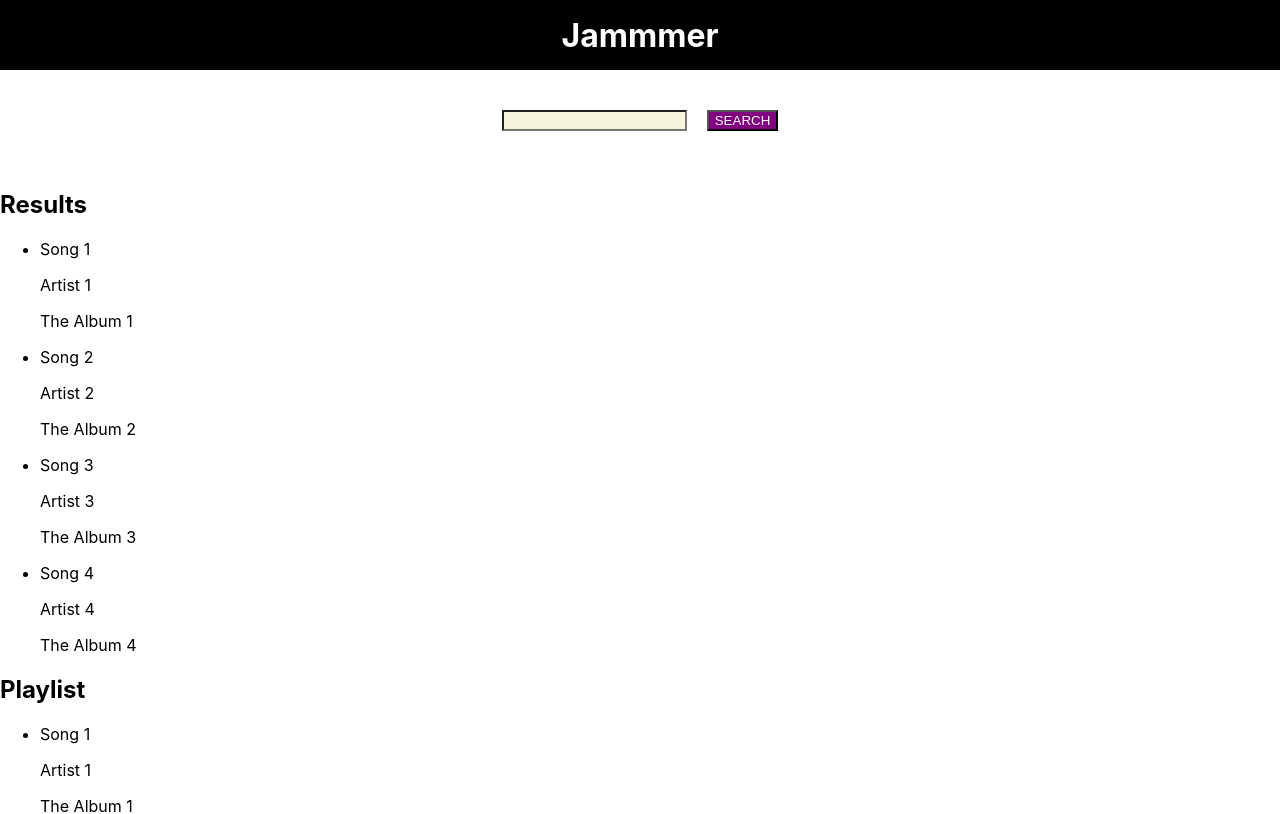
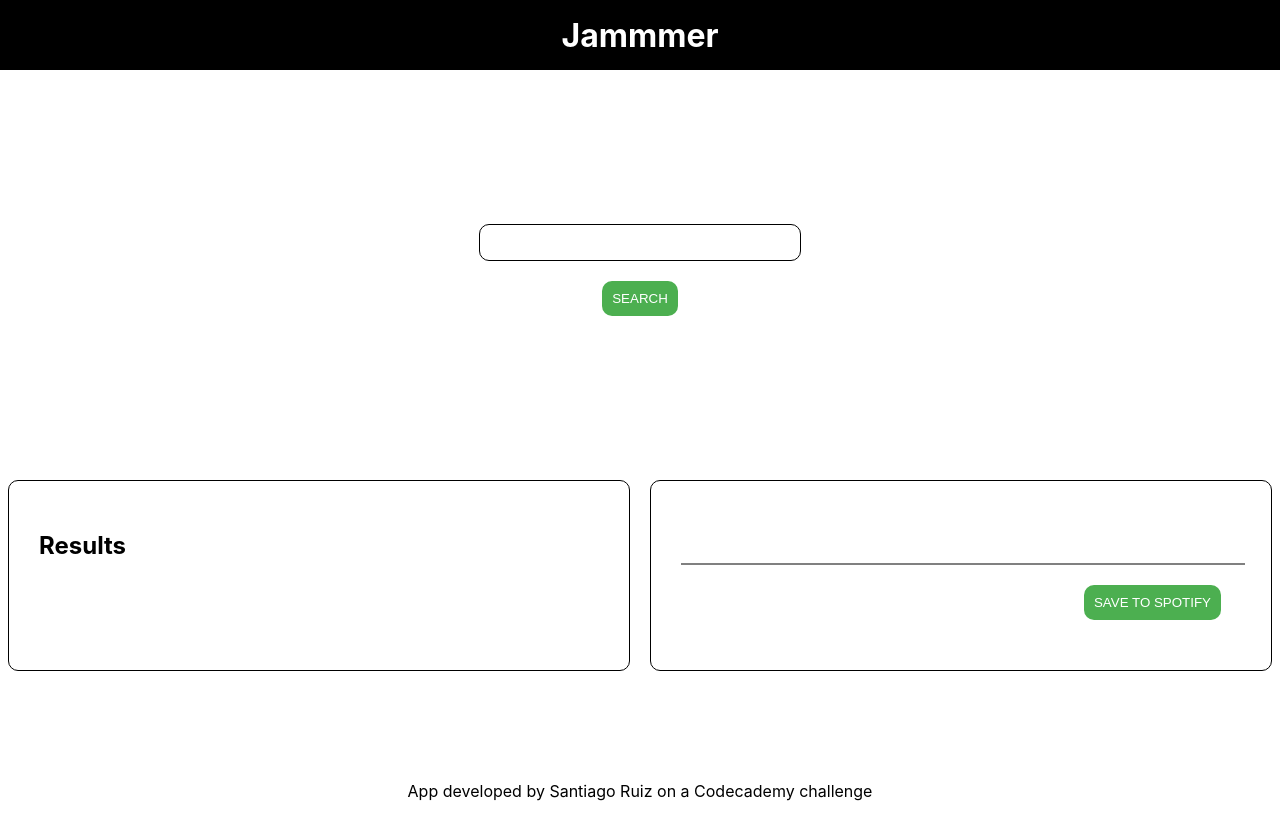
Before and after one commit to santiagoruizs/jammmer, a React (Create React App) app: page / in a window 1280 px wide. Shown: the top 814 px of the page. Built offline with nearby package versions, Linux system fonts and the light colour scheme.

Commit message:
Skelleton app built with some fixes still needed, styles still of but functional

```diff
--- a/src/App.js
+++ b/src/App.js
@@ -1,17 +1,61 @@
 
 import style from './App.module.css';
-import React from 'react'
+import React, {useState} from 'react'
 import SearchBar from './components/SearchBar';
 import SearchResults from './components/SearchResults';
 import PlayList from './components/Playlist';
 
+const temResults = [
+  {
+      id: 1,
+      song: 'Song 1223',
+      artist: 'Artist 1',
+      album: 'The Album 1',
+  },
+  {
+      id: 2,
+      song: 'Song 2',
+      artist: 'Artist 2',
+      album: 'The Album 2',
+  },
+  {
+      id: 3,
+      song: 'Song 3',
+      artist: 'Artist 3',
+      album: 'The Album 3',
+  },
+  {
+      id: 4,
+      song: 'Song 4',
+      artist: 'Artist 4',
+      album: 'The Album 4',
+  },
+];
+
 function App() {
+  const [results, setResults] = useState([]);
+  const [playlist, setPlaylist] = useState([]);
+  const trackClickHandler = (track) => {
+    if (!playlist.find(obj => obj.id == track.id)){
+      setPlaylist(prev => [track, ...prev])
+     }
+  }
+  const deleteTrackHandler = (track) => {
+    setPlaylist(playlist.filter(pl => pl.song !== track.song))
+
+  }
+  const loadSearch = () => {
+    setResults(temResults)
+  }
   return (
-    <div>
+    <div className={style.container}>
       <h1 className={style.banner} >Jammmer</h1>
-      <SearchBar />
-      <SearchResults />
-      <PlayList />
+      <SearchBar searchHandler = {loadSearch}/>
+      <div className={style.playistContainer} >
+        <SearchResults results={results} trackClick = {trackClickHandler}/>
+        <PlayList playlist ={playlist} trackClick={deleteTrackHandler}/>
+      </div>
+      <footer>App developed by Santiago Ruiz on a Codecademy challenge</footer>
     </div>
   );
 }
--- a/src/App.module.css
+++ b/src/App.module.css
@@ -1,3 +1,11 @@
+.container{
+  display: flex;
+  align-items: center;
+  justify-content: center;
+  overflow:auto;
+  flex-direction: column;
+}
+
 .banner{
     background-color: black;
     height: 70px;
@@ -8,3 +16,9 @@
     align-items: center;
     justify-content: center;
   }
+
+  .playistContainer{
+    display: flex;
+    flex-direction: row;
+    margin-bottom: 100px;
+  }
--- a/src/components/Playlist.js
+++ b/src/components/Playlist.js
@@ -1,24 +1,13 @@
-import React from 'react'
+import React, { useState } from 'react'
 import TrackList from './Tracklist';
-const temResults = [
-    {
-        song: 'Song 1',
-        artist: 'Artist 1',
-        album: 'The Album 1',
-    },
-    {
-        song: 'Song 2',
-        artist: 'Artist 2',
-        album: 'The Album 2',
-    },
+import style from '../styles/Playlist.module.css'
 
-];
-function PlayList () {
+function PlayList (props) {
     return(
-        <div>
-            <h2>Playlist</h2>
-            <TrackList songs={temResults}/>
-            <button>SAVE TO SPOTIFY</button>
+        <div className={style.container} >
+            <input type="text" className={style.playlistTitle} />
+            <TrackList songs={props.playlist} trackClickHandler={props.trackClick}/>
+            <button className={style.button}>SAVE TO SPOTIFY</button>
         </div>
     )
 }
--- a/src/components/SearchBar.js
+++ b/src/components/SearchBar.js
@@ -1,11 +1,11 @@
 import React from 'react'
 import style from '../styles/Searchbar.module.css'
 
-function SearchBar () {
+function SearchBar (props) {
     return(
         <div className={style.container}>
                 <input type="text" name="searchInput" className={style.input} />
-                <button type="submit" className={style.button} >SEARCH</button>
+                <button type="submit" className={style.button} onClick={props.searchHandler}>SEARCH</button>
         </div>
     )
 }
--- a/src/components/SearchResults.js
+++ b/src/components/SearchResults.js
@@ -1,33 +1,14 @@
-import React from 'react'
+import React, { useState } from 'react'
 import TrackList from './Tracklist';
+import style from '../styles/SearchResults.module.css'
 
-const temResults = [
-    {
-        song: 'Song 1',
-        artist: 'Artist 1',
-        album: 'The Album 1',
-    },
-    {
-        song: 'Song 2',
-        artist: 'Artist 2',
-        album: 'The Album 2',
-    },
-    {
-        song: 'Song 3',
-        artist: 'Artist 3',
-        album: 'The Album 3',
-    },
-    {
-        song: 'Song 4',
-        artist: 'Artist 4',
-        album: 'The Album 4',
-    },
-];
-function SearchResults () {
+
+function SearchResults (props) {
+
     return(
-        <div>
+        <div className={style.container} >
             <h2>Results</h2>
-            <TrackList songs={temResults} />
+            <TrackList songs={props.results} trackClickHandler={props.trackClick} />
         </div>
     )
 }
--- a/src/components/Track.js
+++ b/src/components/Track.js
@@ -1,9 +1,12 @@
 import React from 'react'
 import style from '../styles/Track.module.css'
 
-function Track ({song, artist, album}) {
+function Track ({song, artist, album, id, handleClick}) {
+    const handleTrackClick = () =>{
+        handleClick({song, artist, album, id})
+    }
     return(
-        <div className ={style.container}>
+        <div className ={style.container} onClick={handleTrackClick}>
             <p>{song}</p>
             <p>{artist}</p>
             <p>{album}</p>
--- a/src/components/Tracklist.js
+++ b/src/components/Tracklist.js
@@ -1,11 +1,12 @@
 import React from 'react'
 import Track from './Track';
+import style from '../styles/Tracklist.module.css'
 
 function TrackList (props) {
     return(
         <div>
-            <ul>
-                {props.songs.map(data => <li><Track song={data.song} artist={data.artist} album={data.album}/></li>)}
+            <ul className={style.songsList}>
+                {props.songs.map(data => <li className={style.song} key={data.id} ><Track song={data.song} artist={data.artist} album={data.album} value = {{song: data.song}} id = {data.id} handleClick={props.trackClickHandler}/></li>)}
             </ul>
         </div>
     )
--- a/src/styles/Playlist.module.css
+++ b/src/styles/Playlist.module.css
@@ -0,0 +1,25 @@
+.container {
+    border: black solid 1px;
+    width: 70vh;
+    margin: 10px;
+    padding: 30px;
+    border-radius: 10px;
+}
+.button{
+    padding: 10px;
+    background-color: #4CAF50;
+    border: none;
+    border-radius: 10px;
+    color: #fff;
+    cursor: pointer;
+    margin: 20px;
+    float: right;
+}
+.playlistTitle{
+    border: none;
+    width: 100%;
+    height: 50px;
+    border-bottom: gray solid 2px;
+    font-size: 24px;
+    font-weight: bold;
+}
--- a/src/styles/SearchResults.module.css
+++ b/src/styles/SearchResults.module.css
@@ -0,0 +1,7 @@
+.container {
+    border: black solid 1px;
+    width: 70vh;
+    margin: 10px;
+    padding: 30px;
+    border-radius: 10px;
+}
--- a/src/styles/Searchbar.module.css
+++ b/src/styles/Searchbar.module.css
@@ -1,19 +1,28 @@
 .container{
     display: flex;
+    height: 50vh;
     align-items: center;
     justify-content: center;
-    height: 100px;
+    overflow:auto;
+    flex-direction: column;
 }
 
 .input{
-    background-color: beige;
-    color: gray;
+    padding: 10px;
+    border: solid 1px black;
+    border-radius: 10px;
+    outline: none;
     margin: 10px;
+    width: 300px;
 
 }
 
 .button{
-    background-color: purple;
-    color:white;
+    padding: 10px;
+    background-color: #4CAF50;
+    border: none;
+    border-radius: 10px;
+    color: #fff;
+    cursor: pointer;
     margin: 10px;
 }
--- a/src/styles/Track.module.css
+++ b/src/styles/Track.module.css
@@ -0,0 +1,3 @@
+.container{
+    border-bottom: solid 2px gray;
+}
--- a/src/styles/Tracklist.module.css
+++ b/src/styles/Tracklist.module.css
@@ -0,0 +1,8 @@
+.song{
+    list-style:disc;
+
+}
+.songsList{
+    margin: 0;
+    cursor: pointer;
+}
```
